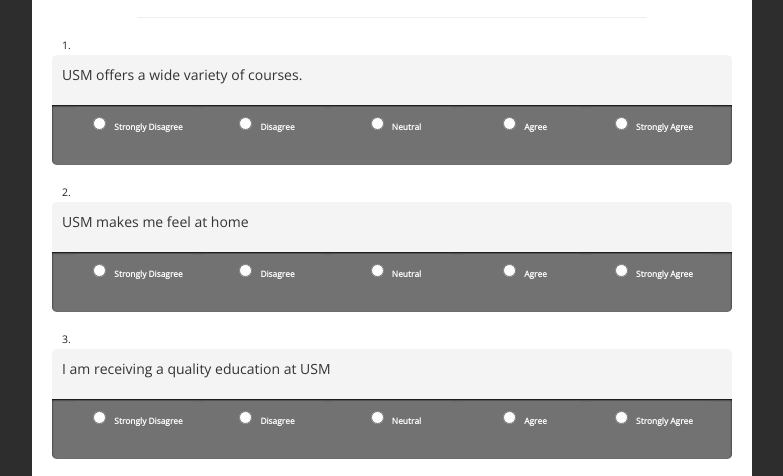
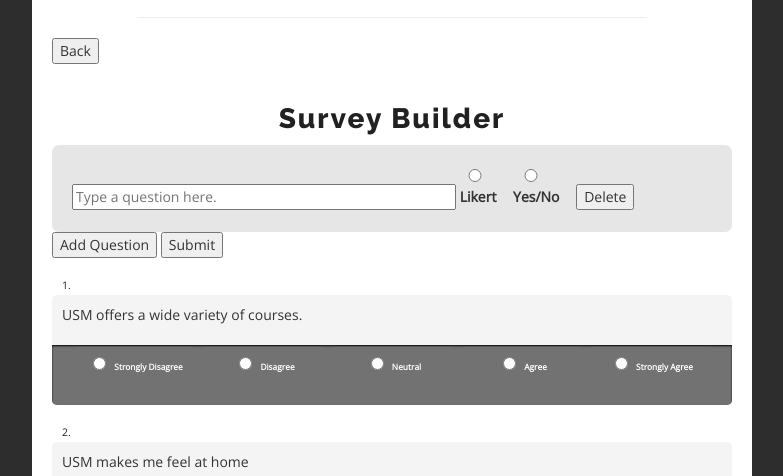
Before and after one commit to matthamil/SurveyStats, a plain HTML site: page index.html in a window 1280 px wide. Both pictures are taken after a click on the button "Take a Survey". Shown: the part 259-735 px from the top of the page, without its empty margins (248-1031 px from the left). Drawn offline with nearby package versions, Linux system fonts and the light colour scheme.

Commit message:
refactored app functions

```diff
--- a/css/main.css
+++ b/css/main.css
@@ -57,7 +57,8 @@
 	border-radius: 7px;
 }
 
-#survey-body h1 {
+#survey-body h1,
+#create-survey h2 {
 	text-align: center;
 	padding-top: 20px;
 	letter-spacing: 2px;
@@ -148,3 +149,22 @@
 .answer-choice-wrapper label:hover {
 	background-color: #0498FF;
 }
+
+/*
+Survey Builder
+*/
+
+#create-survey h2 {
+	font-size: 2em;
+}
+
+.survey-builder {
+	margin: 0 auto;
+	padding: 20px;
+	border-radius: 7px;
+	background-color: #e6e6e6;
+}
+
+.survey-builder input {
+	width: 60%;
+}
--- a/index.html
+++ b/index.html
@@ -53,6 +53,20 @@
           <button id="start-survey"><i class="fa fa-pencil"></i> Create a Survey</button>
           <button id="take-survey"><i class="fa fa-clipboard"></i> Take a Survey</button>
         </div>
+        <div id="create-survey">
+          <button id="go-back">Back</button>
+          <h2>Survey Builder</h2>
+          <form class="survey-builder">
+            <div class="question-create-wrapper">
+              <input class="question-create-textinput" type="text" name="q1" placeholder="Type a question here.">
+              <label class="question-type-selector"><input type="radio" name="q1" value="1">Likert</label>
+              <label class="question-type-selector"><input type="radio" name="q1" value="2">Yes/No</label>
+              <button class="del-question-builder">Delete</button>
+            </div>
+          </form>
+          <button class="add-question-builder">Add Question</button>
+          <button id="submit-question-builder">Submit</button>
+        </div>
         </div><!--survey-body-->
       </div><!--wrapper-->
     <!-- jQuery (necessary for Bootstrap's JavaScript plugins) -->
--- a/js/buildsurvey.js
+++ b/js/buildsurvey.js
@@ -1,7 +1,5 @@
 $(document).ready(function(){
-
-    $fakeDataPull();
-
+    app.init();
 });
 
 // OLOO Design
@@ -85,25 +83,20 @@
 //DOM Manipulation
 //-----------------
 
-//Cache of div #survey-body
-var $s = $("#survey-body");
-
-//Holds the current question number
-var questionNum = 1;
-
-//Appends the Question Number to div #survey-body
-var $appendQuestionNum = function(){
-    $s.append("<div class='question-header'>" + questionNum + ".</div>");
-};
-
-//Appends the Question to the Survey
-var $appendQBody = function(qText, qAnswers){
-    $s.append("<div class='question-body'><p>" + qText + "</p>");
-    $appendQAnswers(qAnswers);
-};
-
-//Appends the answers to the question just added
-var $appendQAnswers = function(questionAnswers){
+var app = {
+    questionNum: null,
+    init: function(){
+        this.questionNum = 1;
+        this.$fakeTakeSurvey();
+    },
+    $appendQuestionNum: function(){
+        $("#survey-body").append("<div class='question-header'>" + this.questionNum + ".</div>").bind(app);
+    },
+    $appendQBody: function(qText, qAnswers){
+        $("#survey-body").append("<div class='question-body'><p>" + qText + "</p>");
+        this.$appendQAnswers(qAnswers);
+    },
+    $appendQAnswers: function(questionAnswers){
         //Appends div .answer-choice-wrapper
         $(".question-body").last().append("<div class='answer-choice-wrapper'>");
 
@@ -111,42 +104,54 @@
         var $aForm = $(".answer-choice-wrapper").last();
 
         //Appends a radio button for each possible answer
-    var radioButton = function(qA){
+        var radioButton = function(qA, num){
             return "<label class='answer-choice'>" +
-            "<input type='radio' name="+"q"+questionNum+
-            " value="+questionNum+">" + qA + "</label>";
+                "<input type='radio' name="+"q"+app.questionNum+
+                " value="+num+">" + qA + "</label>";
         };
 
         for (var i = 0; i < questionAnswers.length; i++){
-        $aForm.append(radioButton(questionAnswers[i]));
+            $aForm.append(radioButton(questionAnswers[i], i+1));
         }
-};
-
-//Adds the next question to the survey
-var $appendNextQuestion = function(qText, qAnswers){
-    $appendQuestionNum();
-    $appendQBody(qText, qAnswers);
-    questionNum++;
-};
-
-//Prints the survey to the DOM
-var printSurveytoDOM = function(s){
-    for (var i = 0; i < s.survey.length; i++){
-        $appendNextQuestion(s.survey[i].getQuestion(), s.survey[i].getAnswerChoices());
-    }
-};
-
-//Simulates querying the DB for a survey
-var $fakeDataPull = function(){
+    },
+    $appendNextQuestion: function(qText, qAnswers){
+        this.$appendQuestionNum();
+        this.$appendQBody(qText, qAnswers);
+        this.questionNum++;
+    },
+    printSurveytoDOM: function(s){
+        for (var i = 0; i < s.survey.length; i++)
+            this.$appendNextQuestion(s.survey[i].getQuestion(), s.survey[i].getAnswerChoices());
+    },
+    $fakeTakeSurvey: function(){
         $("#take-survey").click(function(){
             //Removes the Main Menu
             $("#main-menu").remove();
             //Appends "Fetching"
-        $s.append("<p id='fetching' style='text-align:center'>Fetching survey...</p>");
+            $("#survey-body").append("<p id='fetching' style='text-align:center'>Fetching survey...</p>");
             //Artificial delay to simulate querying the server
             setTimeout(function() {
                 $("#fetching").remove();
-            printSurveytoDOM(Survey);
-        }, 1000);
+                this.printSurveytoDOM(Survey);
+            }.bind(app), 1000);
+        });
+    }
+};
+
+var $createSurvey = function(){
+    $("#start-survey").click(function(){
+       $mainmenu.remove();
     });
 };
+
+var $goBack = function() {
+    $("#go-back").click(function(){
+
+    });
+};
+
+var $mainMenuOptions = function(){
+    $createSurvey();
+    $fakeTakeSurvey();
+    $goBack();
+};
```
Lines whose indentation alone changed are shown as unchanged.
